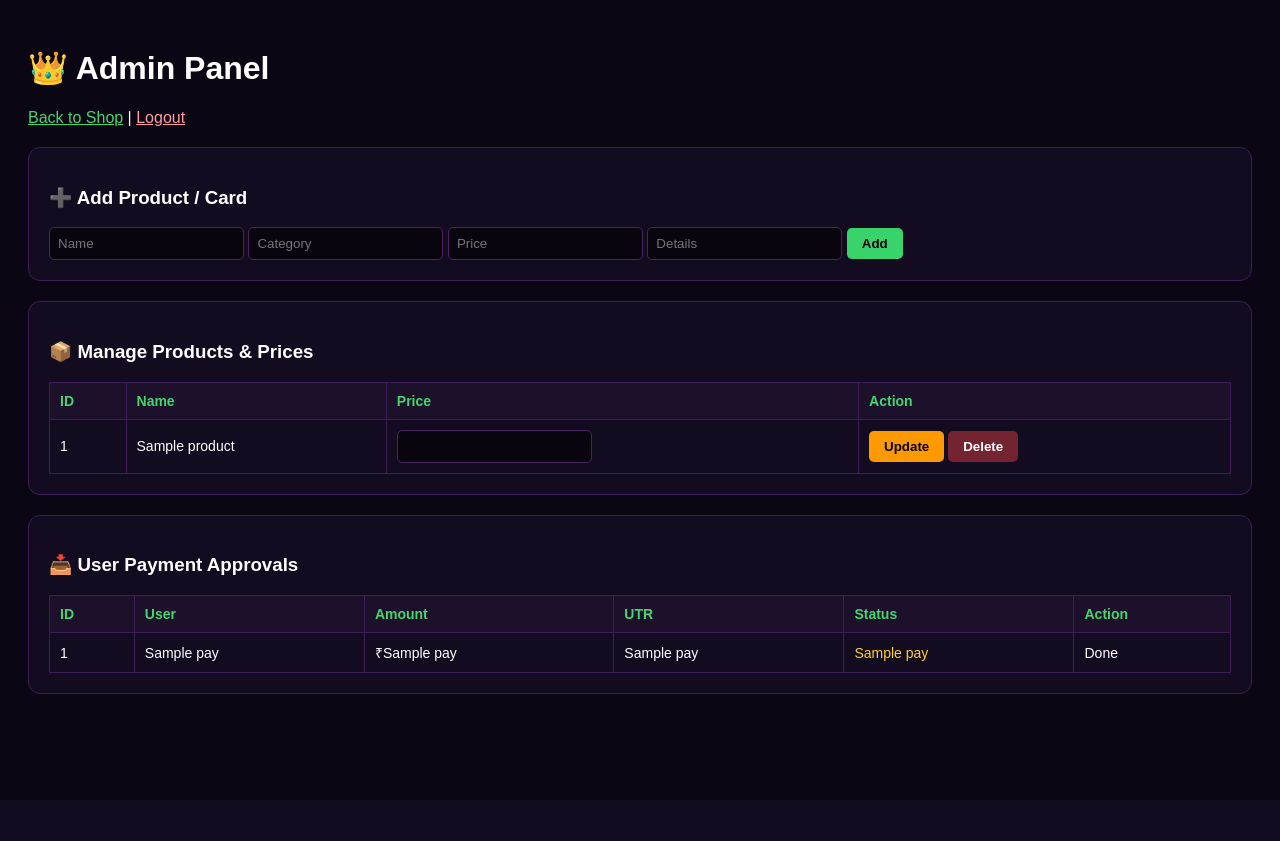
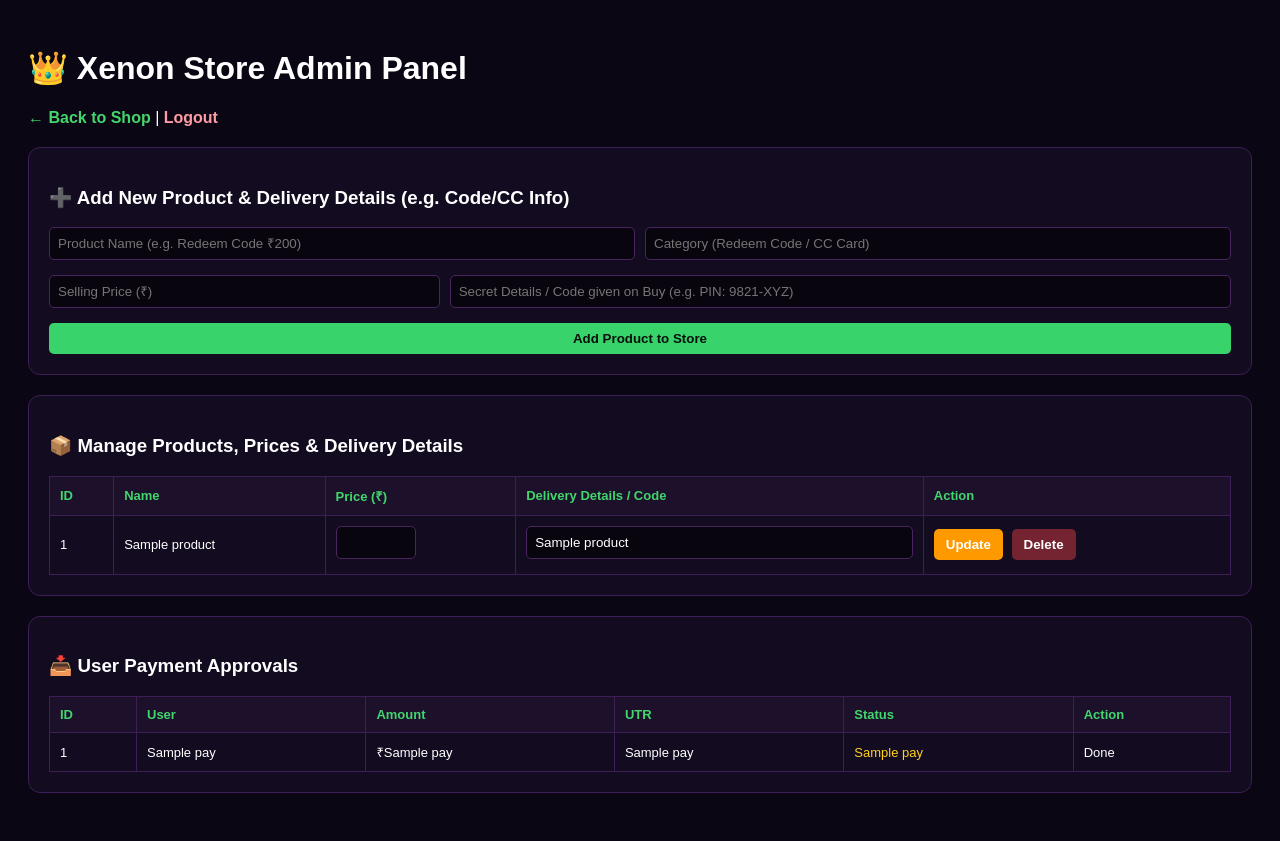
Before and after one commit to faltuwja-beep/Web-cc, a Flask app: template templates/admin.html in a window 1280 px wide. Before the commit the page ends 694 px from the top, so only its background shows below. Run offline with Flask 3, Linux system fonts and the light colour scheme; the template is opened without the code that fills it: most values are stand-ins (such as "Sample title", 1, 10 or a date in 2020).

Commit message:
Update admin.html

```diff
--- a/templates/admin.html
+++ b/templates/admin.html
@@ -1,37 +1,41 @@
 <!DOCTYPE html>
 <html lang="en">
 <head>
-<meta charset="UTF-8"><title>Admin Panel</title>
+<meta charset="UTF-8"><title>Admin Panel - Xenon Store</title>
 <style>
 body { background: #0b0614; color: white; font-family: Arial; padding: 20px; }
 .box { background: #130b20; padding: 20px; border-radius: 12px; border: 1px solid #3e1e56; margin-bottom: 20px; }
 table { width: 100%; border-collapse: collapse; margin-top: 10px; }
-th, td { border: 1px solid #3e1e56; padding: 10px; font-size: 14px; text-align: left; }
+th, td { border: 1px solid #3e1e56; padding: 10px; font-size: 13px; text-align: left; }
 th { background: #1c102b; color: #42d66d; }
-input { padding: 8px; background: #09050f; border: 1px solid #492460; color: white; border-radius: 5px; }
-button { padding: 8px 15px; background: #38d46b; border: none; font-weight: bold; border-radius: 5px; cursor: pointer; }
+input { padding: 8px; background: #09050f; border: 1px solid #492460; color: white; border-radius: 5px; width: 100%; box-sizing: border-box; margin-bottom: 5px; }
+button { padding: 8px 12px; border: none; font-weight: bold; border-radius: 5px; cursor: pointer; color: white; }
 </style>
 </head>
 <body>
-<h1>👑 Admin Panel</h1>
-<a href="/shop" style="color:#42d66d;">Back to Shop</a> | <a href="/logout" style="color:#ff9ba5;">Logout</a>
+<h1>👑 Xenon Store Admin Panel</h1>
+<a href="/shop" style="color:#42d66d; text-decoration:none; font-weight:bold;">← Back to Shop</a> | <a href="/logout" style="color:#ff9ba5; text-decoration:none; font-weight:bold;">Logout</a>
 
 <div class="box" style="margin-top:20px;">
-    <h3>➕ Add Product / Card</h3>
+    <h3>➕ Add New Product & Delivery Details (e.g. Code/CC Info)</h3>
     <form method="POST">
         <input type="hidden" name="action" value="add_product">
-        <input type="text" name="name" placeholder="Name" required>
-        <input type="text" name="category" placeholder="Category" required>
-        <input type="number" step="0.01" name="price" placeholder="Price" required>
-        <input type="text" name="details" placeholder="Details" required>
-        <button type="submit">Add</button>
+        <div style="display:grid; grid-template-columns: 1fr 1fr; gap:10px; margin-bottom:10px;">
+            <input type="text" name="name" placeholder="Product Name (e.g. Redeem Code ₹200)" required>
+            <input type="text" name="category" placeholder="Category (Redeem Code / CC Card)" required>
+        </div>
+        <div style="display:grid; grid-template-columns: 1fr 2fr; gap:10px; margin-bottom:10px;">
+            <input type="number" step="0.01" name="price" placeholder="Selling Price (₹)" required>
+            <input type="text" name="details" placeholder="Secret Details / Code given on Buy (e.g. PIN: 9821-XYZ)" required>
+        </div>
+        <button type="submit" style="background:#38d46b; color:#07100a; width:100%;">Add Product to Store</button>
     </form>
 </div>
 
 <div class="box">
-    <h3>📦 Manage Products & Prices</h3>
+    <h3>📦 Manage Products, Prices & Delivery Details</h3>
     <table>
-        <tr><th>ID</th><th>Name</th><th>Price</th><th>Action</th></tr>
+        <tr><th>ID</th><th>Name</th><th>Price (₹)</th><th>Delivery Details / Code</th><th>Action</th></tr>
         {% for p in products %}
         <tr>
             <form method="POST">
@@ -39,14 +43,15 @@ button { padding: 8px 15px; background: #38d46b; border: none; font-weight: bold
                 <input type="hidden" name="pid" value="{{ p[0] }}">
                 <td>{{ p[0] }}</td>
                 <td>{{ p[1] }}</td>
-                <td><input type="number" step="0.01" name="price" value="{{ p[3] }}"></td>
+                <td><input type="number" step="0.01" name="price" value="{{ p[3] }}" style="width:80px;"></td>
+                <td><input type="text" name="details" value="{{ p[4] }}"></td>
                 <td>
                     <button type="submit" style="background:#ff9900;">Update</button>
             </form>
-            <form method="POST" style="display:inline;">
+            <form method="POST" style="display:inline; margin-left:5px;">
                 <input type="hidden" name="action" value="delete_product">
                 <input type="hidden" name="pid" value="{{ p[0] }}">
-                <button type="submit" style="background:#742331; color:white;">Delete</button>
+                <button type="submit" style="background:#742331;">Delete</button>
             </form>
                 </td>
         </tr>
@@ -64,15 +69,22 @@ button { padding: 8px 15px; background: #38d46b; border: none; font-weight: bold
             <td>{{ pay[1] }}</td>
             <td>₹{{ pay[2] }}</td>
             <td>{{ pay[3] }}</td>
-            <td style="color:{% if pay[4]=='Approved' %}#38d46b{% else %}#ffd21c{% endif %};">{{ pay[4] }}</td>
+            <td style="color:{% if pay[4]=='Approved' %}#38d46b{% elif pay[4]=='Rejected' %}#ff9ba5{% else %}#ffd21c{% endif %};">{{ pay[4] }}</td>
             <td>
                 {% if pay[4] == 'Pending' %}
-                <form method="POST">
+                <form method="POST" style="display:inline;">
                     <input type="hidden" name="action" value="approve_payment">
                     <input type="hidden" name="pay_id" value="{{ pay[0] }}">
                     <button type="submit" style="background:#38d46b;">Approve</button>
                 </form>
-                {% else %}Done{% endif %}
+                <form method="POST" style="display:inline; margin-left:5px;">
+                    <input type="hidden" name="action" value="reject_payment">
+                    <input type="hidden" name="pay_id" value="{{ pay[0] }}">
+                    <button type="submit" style="background:#742331;">Reject</button>
+                </form>
+                {% else %}
+                Done
+                {% endif %}
             </td>
         </tr>
         {% endfor %}
```
